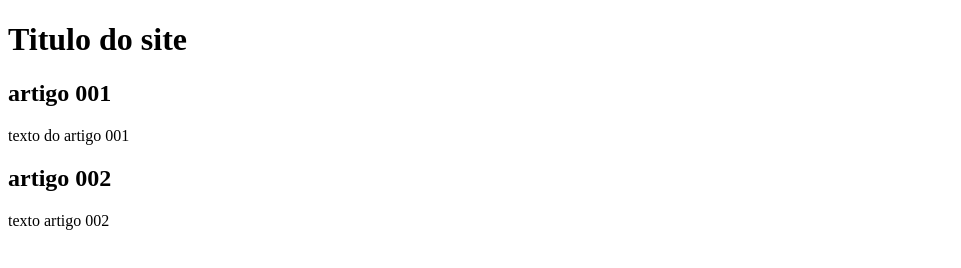
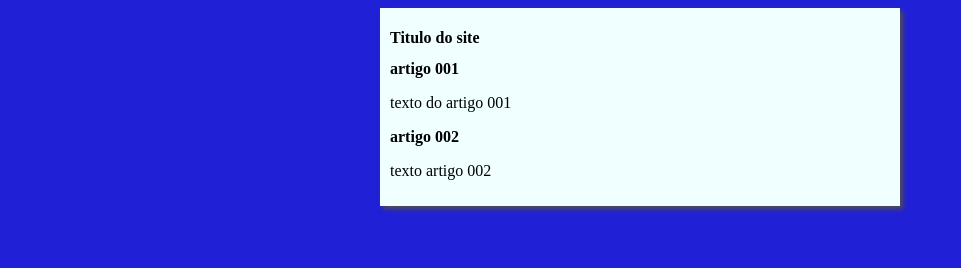
Before and after one commit to carlostavaresjw/projeto---site, a plain HTML site: page index.html in a window 1280 px wide. Shown: the whole page, without its empty margins (0-961 px from the left). Drawn offline with Linux system fonts and the light colour scheme.

Commit message:
iniciei o design

```diff
--- /dev/null
+++ b/estilo/style.css
@@ -0,0 +1,15 @@
+*{
+    fonte-family: arial, helvetica, sans-serif;
+    font-size: 16px;
+}
+body {
+    background-color: rgb(32, 32, 214);
+}
+
+main{
+    background-color: azure;
+    width: 500px;
+    margin: auto;
+    padding: 10px;
+    box-shadow: 3px 3px 5px rgb(81, 78, 78);
+}
--- a/index.html
+++ b/index.html
@@ -5,6 +5,7 @@
     <meta http-equiv="X-UA-Compatible" content="IE=edge">
     <meta name="viewport" content="width=device-width, initial-scale=1.0">
     <title>Titulo do site</title>
+    <link rel="stylesheet" href="estilo/style.css">
 </head>
 <body>
     <main>
```
